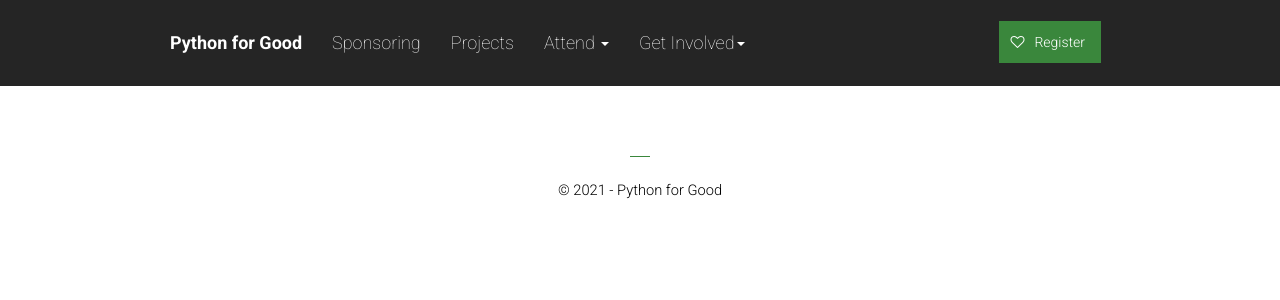
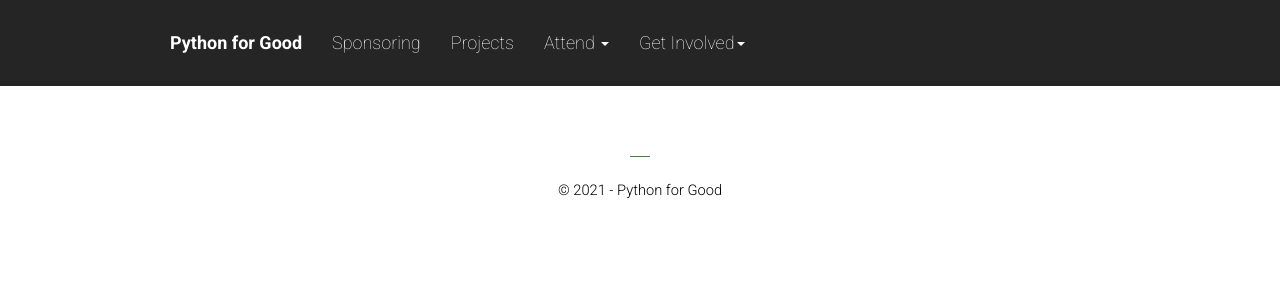
Before and after one commit to seanmarcia/pythonforgood.org, a Jekyll site: the page built from 2016.md, in a window 1280 px wide. Shown: the top 300 px of the page. Built offline with Jekyll 4.4.1, drawn with Linux system fonts in a browser that asks for light colours; our own code applies the rules of GitHub Pages for plain Markdown files.

Commit message:
Update header.html

```diff
--- a/_includes/header.html
+++ b/_includes/header.html
@@ -32,7 +32,6 @@
           </ul>
         </li>
 
-        <li class="featured"><a href="https://ti.to/codeforgood/pythonforgood"><i class="fa fa-heart-o fa-1x"></i>Register</a></li>
       </ul>
     </nav>
   </div>
```
